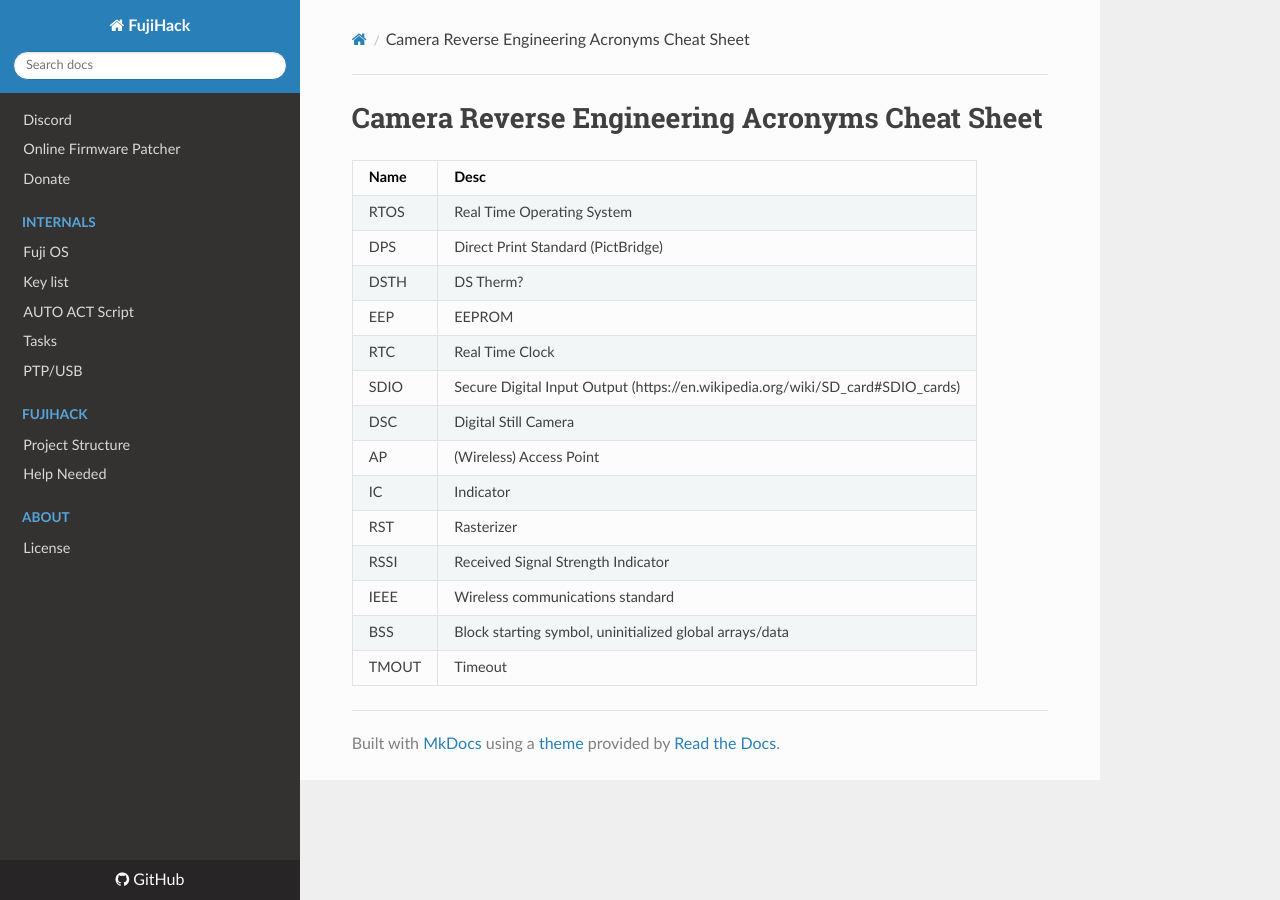
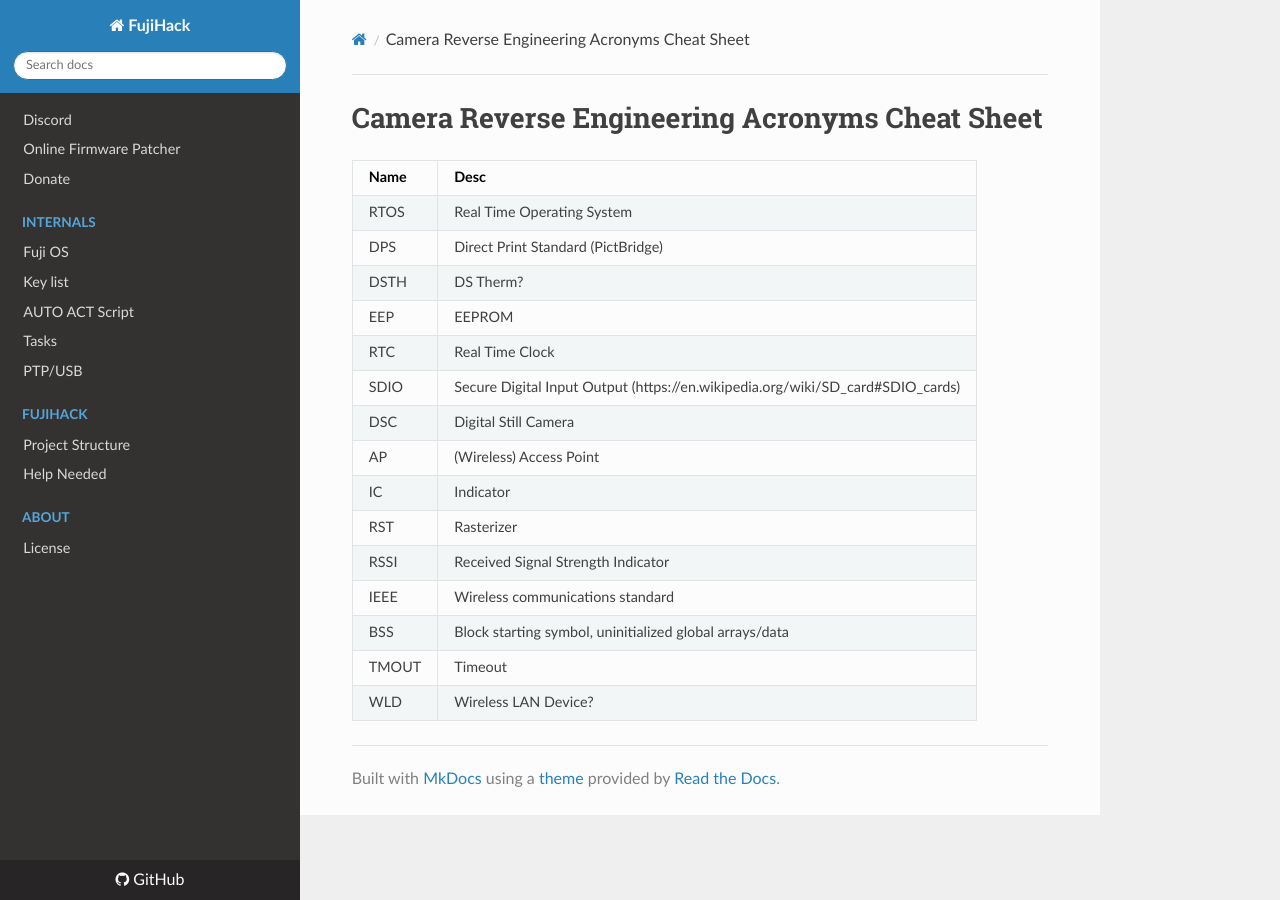
Before and after one commit to fujihack/wiki, an MkDocs documentation site: the page built from docs/words.md, in a window 1280 px wide. Built offline with MkDocs 1.6.1, drawn with Linux system fonts in a browser that asks for light colours; nearby versions of some CDN libraries.

Commit message:
Update words.md

```diff
--- a/docs/words.md
+++ b/docs/words.md
@@ -15,3 +15,4 @@
 | IEEE | Wireless communications standard |
 | BSS | Block starting symbol, uninitialized global arrays/data |
 | TMOUT | Timeout |
+| WLD | Wireless LAN Device? |
```
